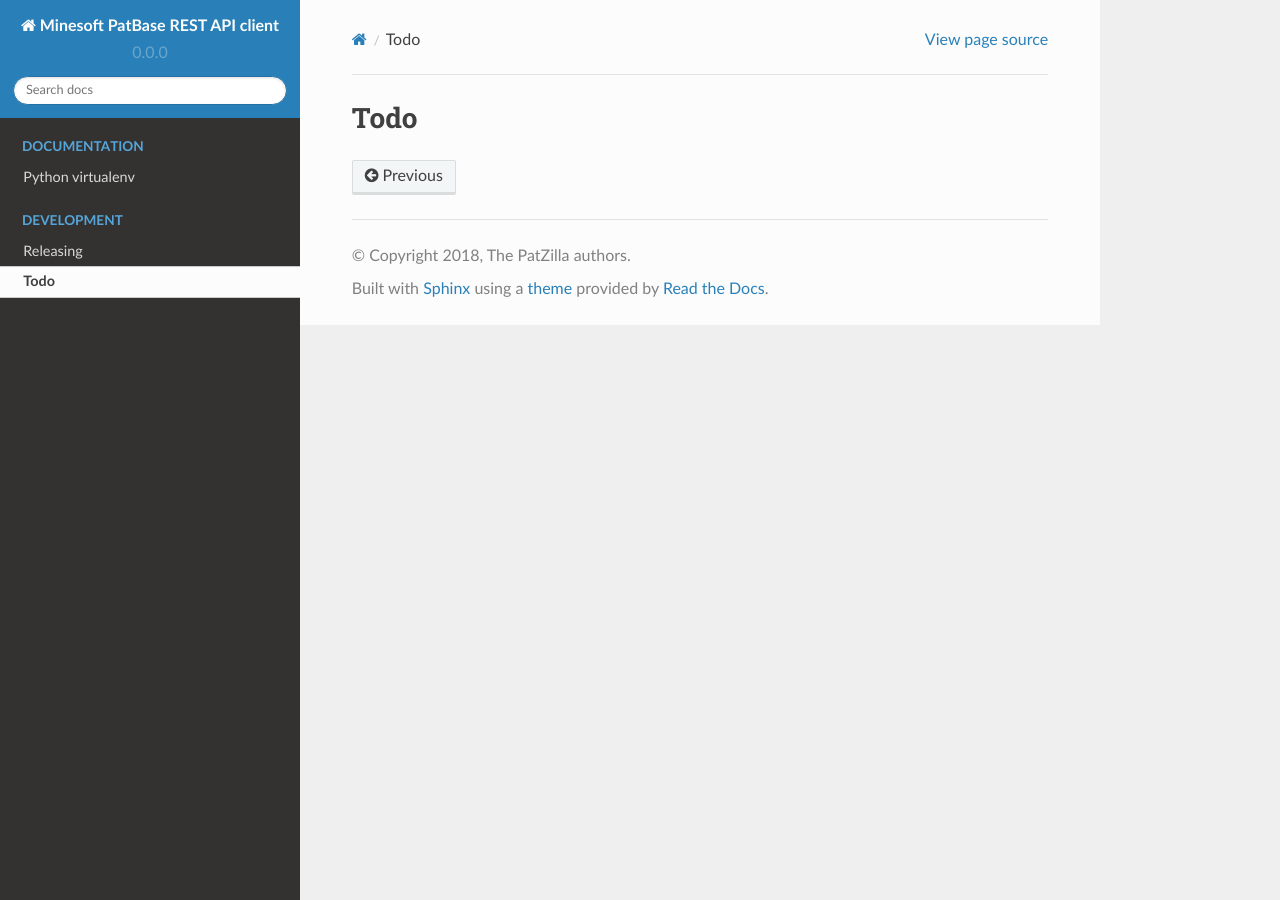
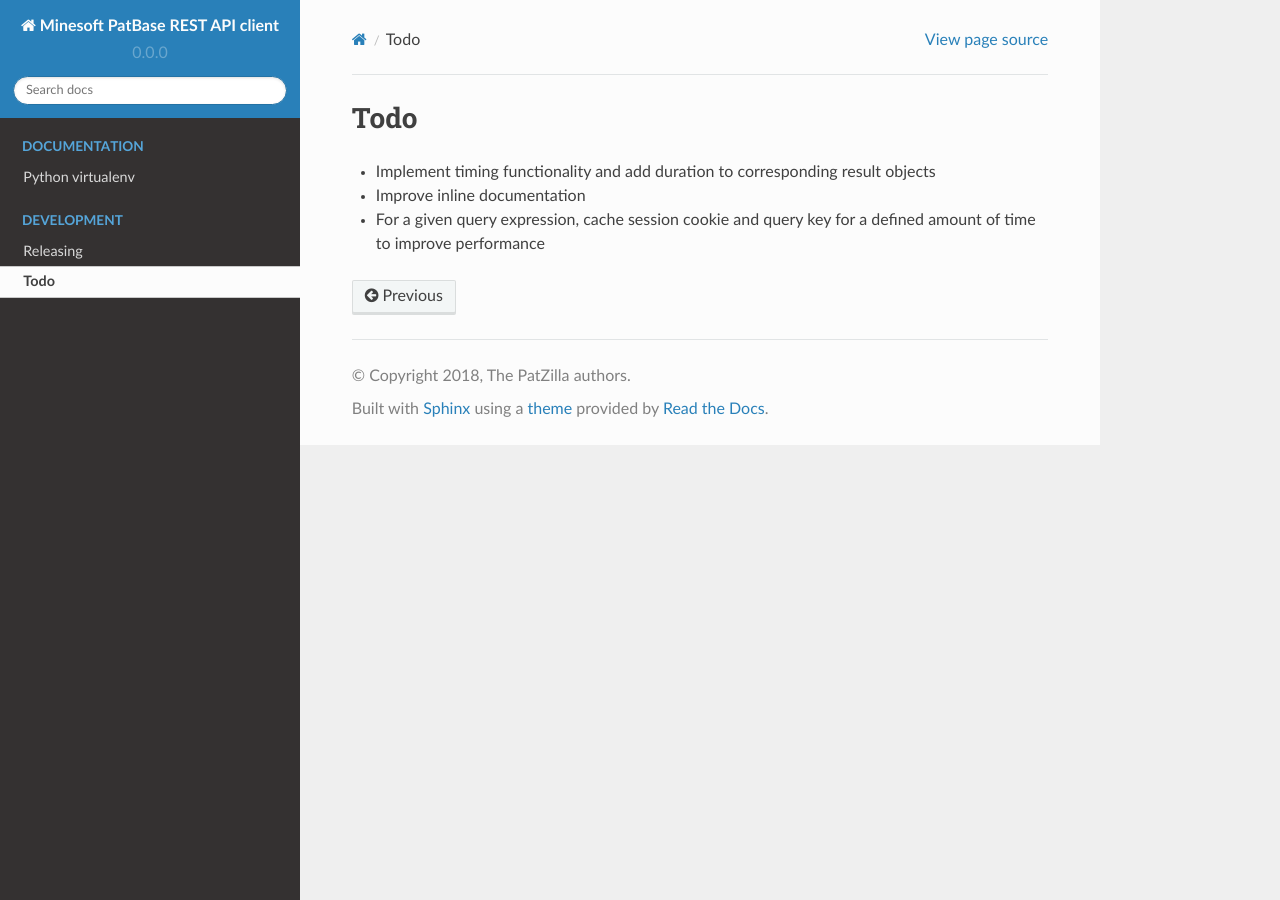
Before and after one commit to ip-tools/minesoft-patbase-client, a Sphinx documentation site: the page built from docs/todo.rst, in a window 1280 px wide. Built offline with Sphinx 7.4.7 and the Read the Docs theme 2.0.0, drawn with Linux system fonts in a browser that asks for light colours.

Commit message:
Update todo list

```diff
--- a/docs/todo.rst
+++ b/docs/todo.rst
@@ -1,3 +1,7 @@
 ####
 Todo
 ####
+
+- Implement timing functionality and add duration to corresponding result objects
+- Improve inline documentation
+- For a given query expression, cache session cookie and query key for a defined amount of time to improve performance
```
